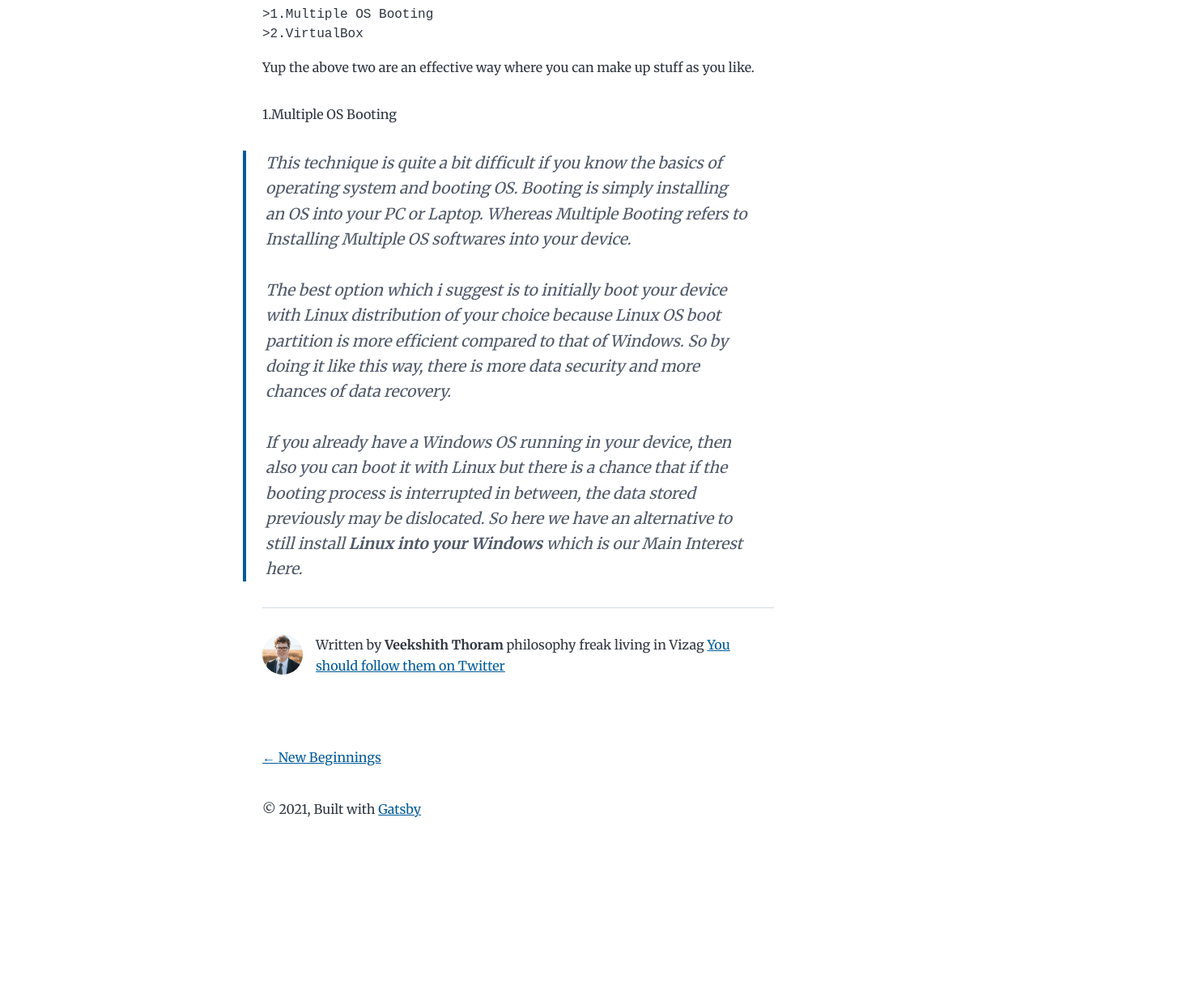
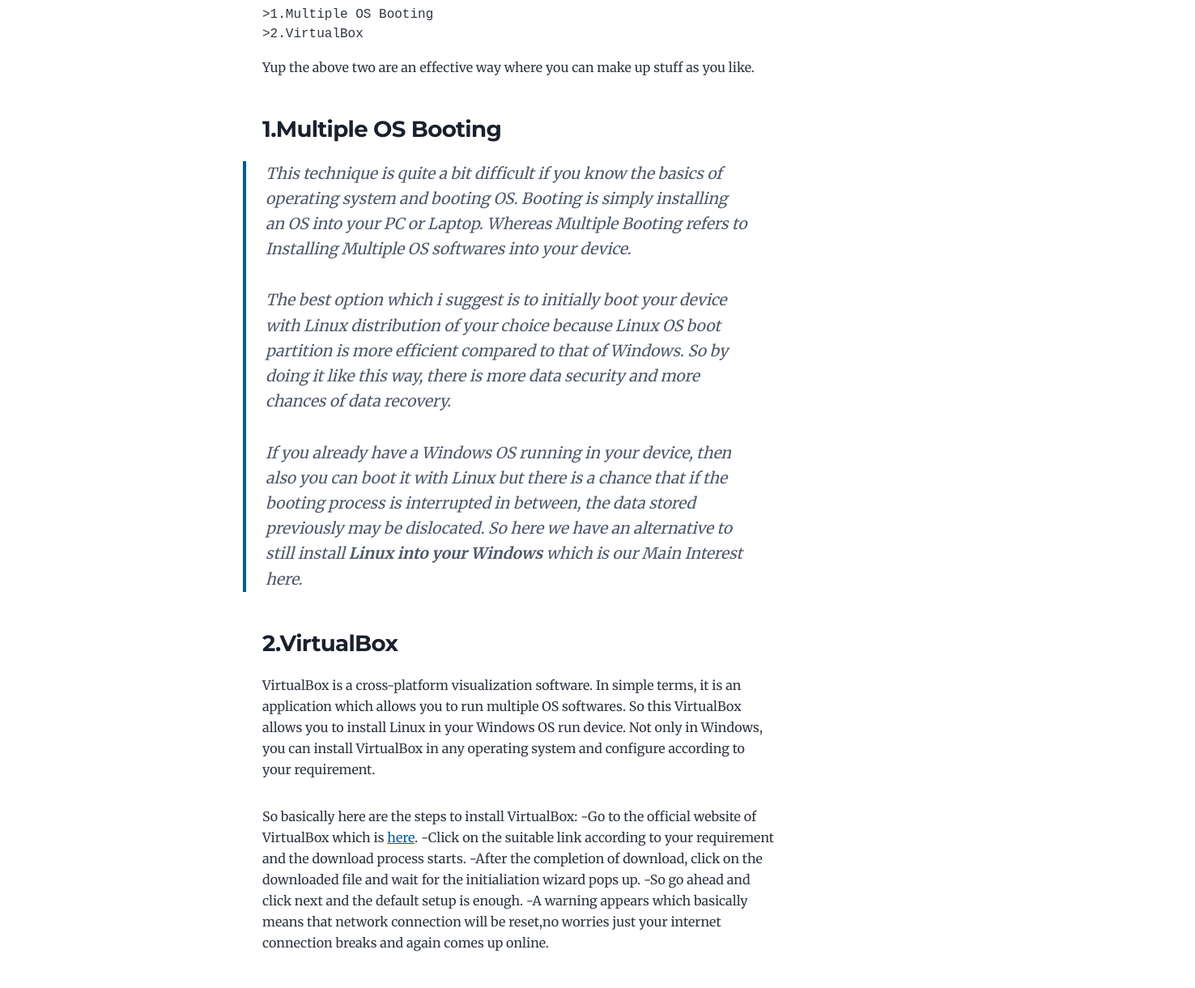
Before and after one commit to Veekshith-Thoram/demo-blog, a Gatsby site: page /demo-blog/ in a window 1280 px wide. Shown: the part 860-2080 px from the top of the page at 81% size, 1476 px wide, since content can reach past the window. Before the commit the page ends 1935 px from the top, so only its background shows below. Built offline with nearby package versions, Linux system fonts and the light colour scheme; Gatsby itself is replaced by a stand-in of ours; some packages are replaced by stand-ins of ours; code samples lack their colours.

Commit message:
updated the content and added required images

```diff
--- a/content/blog/demo-blog/index.md
+++ b/content/blog/demo-blog/index.md
@@ -26,10 +26,28 @@
 
 Yup the above two are an effective way where you can make up stuff as you like.
 
-1.Multiple OS Booting
+### 1.Multiple OS Booting
 
 > This technique is quite a bit difficult if you know the basics of operating system and booting OS. Booting is simply installing an OS into your PC or Laptop. Whereas Multiple Booting refers to Installing Multiple OS softwares into your device.
 >
 > The best option which i suggest is to initially boot your device with Linux distribution of your choice because Linux OS boot partition is more efficient compared to that of Windows. So by doing it like this way, there is more data security and more chances of data recovery.
 >
 > If you already have a Windows OS running in your device, then also you can boot it with Linux but there is a chance that if the booting process is interrupted in between, the data stored previously may be dislocated. So here we have an alternative to still install **Linux into your Windows** which is our Main Interest here.
+
+### 2.VirtualBox
+
+VirtualBox is a cross-platform visualization software. In simple terms, it is an application which allows you to run multiple OS softwares. So this VirtualBox allows you to install Linux in your Windows OS run device. Not only in Windows, you can install VirtualBox in any operating system and configure according to your requirement.
+
+So basically here are the steps to install VirtualBox:
+-Go to the official website of VirtualBox which is [here](https://www.virtualbox.org/wiki/Downloads "VirtualBox").
+-Click on the suitable link according to your requirement and the download process starts.
+-After the completion of download, click on the downloaded file and wait for the initialiation wizard pops up.
+-So go ahead and click next and the default setup is enough.
+-A warning appears which basically means that network connection will be reset,no worries just your internet connection breaks and again comes up online.
+![Warning!!](blog-img.png "Warning-photo")
+-Click on Install to begin the installation process.
+-After the installation process is done,click on **Finish**
+
+So yup, your virtualbox is fully configured and is ready to operate.
+
+![VBox](vm-blog.png "VBox")
```
Also changed, not shown: content/blog/demo-blog/blog-img.png (added), content/blog/demo-blog/vm-blog.png (added).
